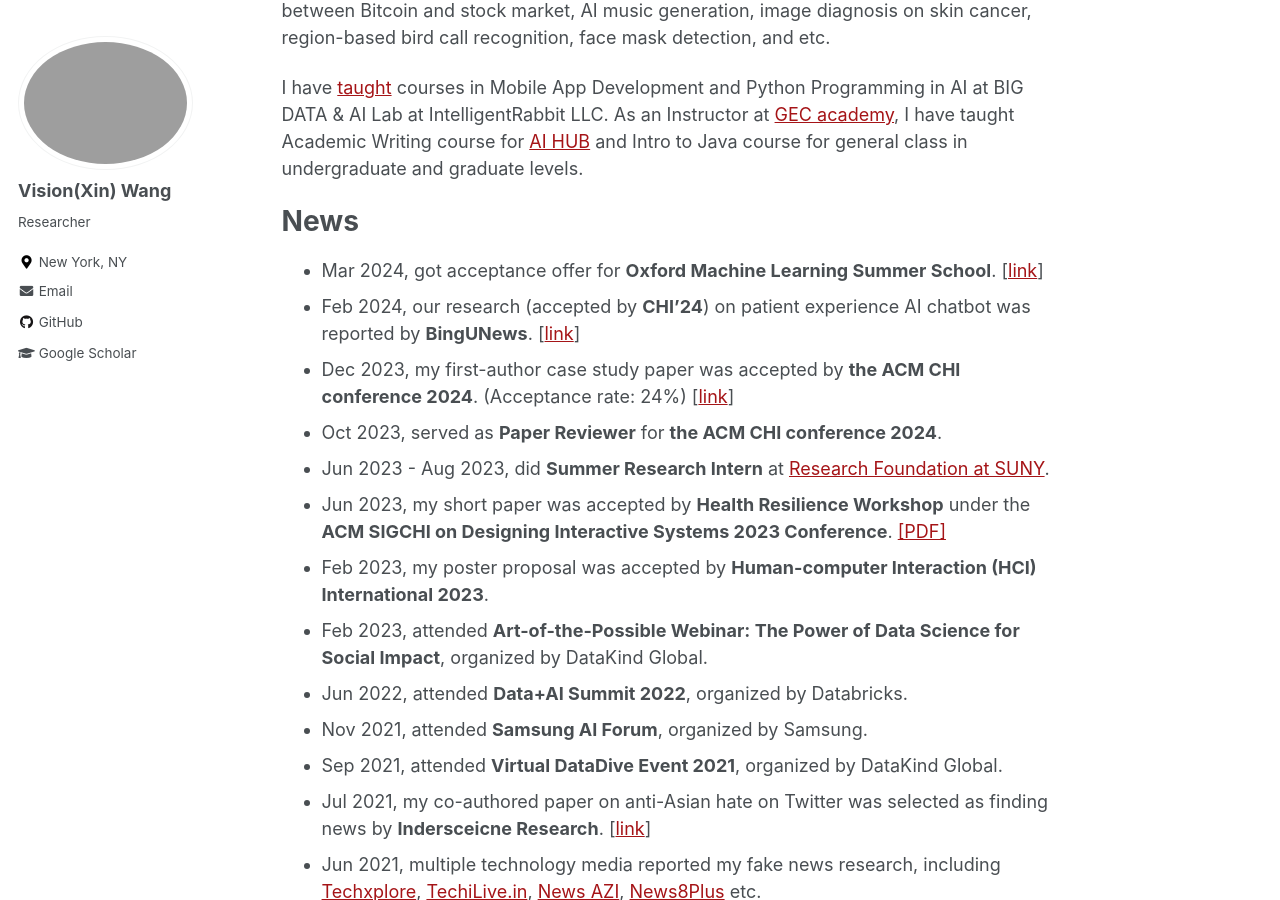
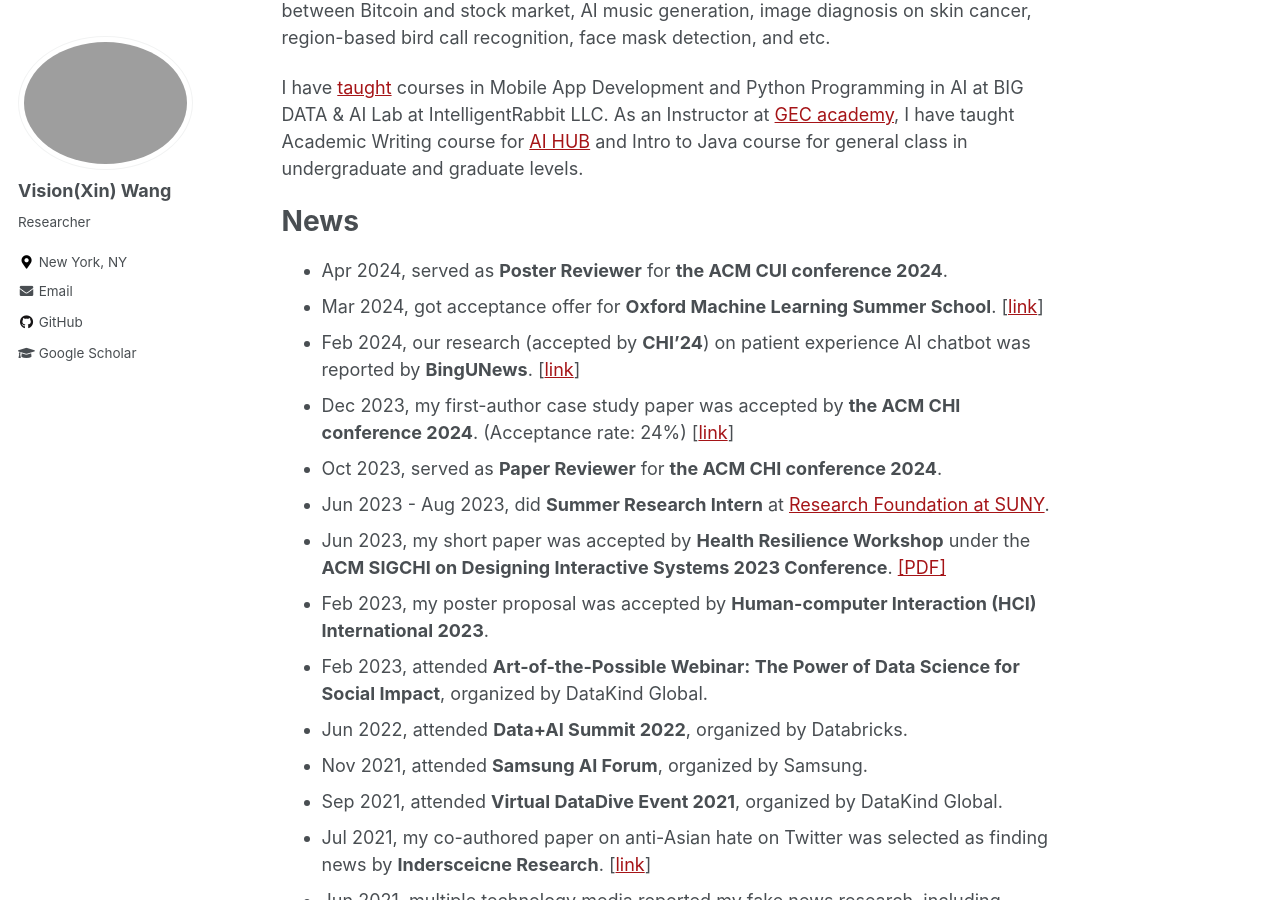
Before and after one commit to xin-wang-kr/xin-wang-kr.github.io, a Jekyll site: the page built from _pages/about.md, in a window 1280 px wide and 900 px high, scrolled down 619 px. Built offline with Jekyll 4.4.1, drawn with Linux system fonts in a browser that asks for light colours.

Commit message:
Update about.md

```diff
--- a/_pages/about.md
+++ b/_pages/about.md
@@ -26,6 +26,7 @@ I have [taught](teaching) courses in Mobile App Development and Python Programmi
 As an Instructor at [GEC academy](https://www.gecacademy.com/), I have taught Academic Writing course for [AI HUB](https://www.gecacademy.com/ai-hub) and Intro to Java course for general class in undergraduate and graduate levels.
 
 # News
+* Apr 2024, served as __Poster Reviewer__ for __the ACM CUI conference 2024__.
 * Mar 2024, got acceptance offer for __Oxford Machine Learning Summer School__. [[link](https://www.oxfordml.school/)]
 * Feb 2024, our research (accepted by __CHI'24__) on patient experience AI chatbot was reported by __BingUNews__. [[link](https://www.binghamton.edu/news/story/4765/watson-graduate-students-implement-ai-in-healthcare-practice-as-final-project)]
 * Dec 2023, my first-author case study paper was accepted by __the ACM CHI conference 2024__. (Acceptance rate: 24%) [[link](https://xin-wang-kr.github.io/px-collection-AI-chatbot/)]
```
